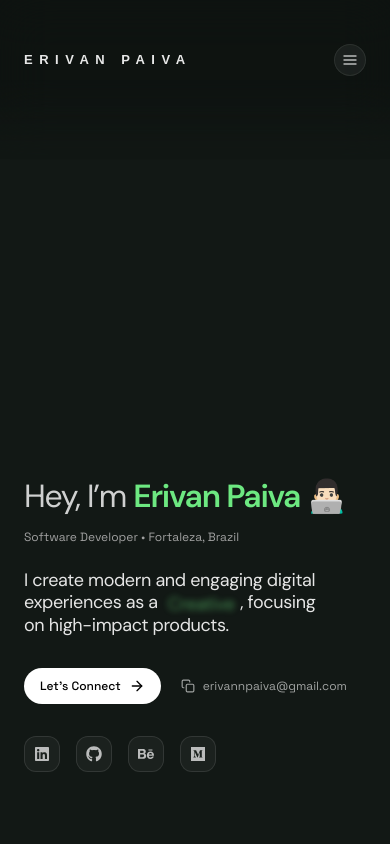
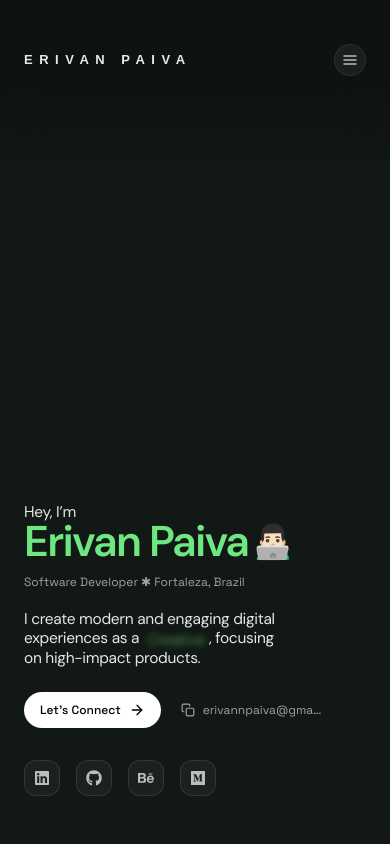
Before and after one commit to erivanpaiva/erivanpaiva-portfolio, a Next.js app: page / in a window 390 px wide. Shown: the top 844 px of the page. Built offline with nearby package versions, Linux system fonts and the light colour scheme; a web font is replaced by a local one.

Commit message:
feat: refine hero layout and responsive proportions

```diff
--- a/src/sections/Hero.tsx
+++ b/src/sections/Hero.tsx
@@ -65,31 +65,27 @@ export default function Hero() {
 
   return (
     <section id="home" className="min-h-screen">
-      <div className="max-w-[1200px] mx-auto px-6 min-h-screen flex flex-col justify-end pb-18 md:pb-20">
+      <div className="max-w-[1200px] mx-auto px-6 min-h-screen flex flex-col justify-end pb-12 md:pb-14">
         <motion.div
           variants={container}
           initial="hidden"
           animate="visible"
-          className="
-    flex flex-col items-start text-left
-  "
+          className="flex flex-col items-start text-left"
         >
           <motion.h1
             variants={fadeUpBlur}
-            className={`
-    ${dmSans.className}
-    text-[32px] sm:text-[40px] md:text-[56px] lg:text-[72px]
-    leading-[1.02]
-    tracking-[-0.04em]
-    flex items-baseline gap-3 sm:gap-5
-  `}
+            className={`${dmSans.className} text-[15.5px] sm:text-[22px] md:text-[28px] lg:text-[42px] leading-[1.70] tracking-[-0.02em] text-[#e5e5e5] mt-6 `}
           >
-            <span>
-              <span className="text-white/80 font-normal">Hey, I’m </span>
+            Hey, I’m
+          </motion.h1>
 
-              <span className="font-semibold text-[#6de881]">
-                Erivan Paiva 👨🏻‍💻
-              </span>
+          <motion.h1
+            variants={fadeUpBlur}
+            className={` ${dmSans.className} text-[43px] sm:text-[60px] md:text-[76px] lg:text-[115px] font-semibold text-[#6de881] leading-[0] tracking-[-0.04em] flex items-center flex-wrap gap-1 sm:gap-2 md:gap-3 `}
+          >
+            Erivan Paiva
+            <span className="text-[33px] sm:text-[50px] md:text-[66px] lg:text-[95px] xl:text-[95px] shrink-0 leading-none">
+              👨🏻‍💻
             </span>
           </motion.h1>
 
@@ -97,23 +93,15 @@ export default function Hero() {
             variants={fadeUpBlur}
             className="text-xs sm:text-sm md:text-base text-neutral-400 mt-4"
           >
-            Software Developer • Fortaleza, Brazil
+            Software Developer ✱ Fortaleza, Brazil
           </motion.p>
 
           <motion.p
             variants={fadeUpBlur}
-            className={`
-    ${dmSans.className}
-    text-[18px] sm:text-[22px] md:text-[28px] lg:text-[42px]
-    leading-[1.25]
-    tracking-[-0.02em]
-    text-[#e5e5e5]
-    max-w-[300px] sm:max-w-[380px] md:max-w-[480px] lg:max-w-[700px]
-    mt-6
-  `}
+            className={` ${dmSans.className} text-[15.5px] sm:text-[22px] md:text-[28px] lg:text-[42px] leading-[1.25] tracking-[-0.02em] text-[#e5e5e5] max-w-[260px] sm:max-w-[380px] md:max-w-[480px] lg:max-w-[700px] mt-5 `}
           >
             I create modern and engaging digital experiences as a{" "}
-            <span className="inline-flex justify-center items-center w-[70px] sm:w-[88px] md:w-[110px] lg:w-[172px] mx-1">
+            <span className="inline-flex justify-center items-center w-[58px] sm:w-[88px] md:w-[112px] lg:w-[172px] mx-1">
               <AnimatePresence mode="wait">
                 <motion.span
                   key={roles[currentRole]}
@@ -132,21 +120,9 @@ export default function Hero() {
 
           <motion.div
             variants={fadeUpBlur}
-            className="flex items-center gap-2 sm:gap-4 mt-8 sm:mt-10"
+            className="flex items-center gap-2 sm:gap-3 mt-6 sm:mt-8"
           >
-            <button
-              className="
-group flex items-center gap-2
-px-4 py-2.5 sm:px-6 sm:py-3
-rounded-full
-bg-white text-black
-text-xs sm:text-sm font-medium
-whitespace-nowrap
-hover:scale-[1.04] active:scale-[0.97]
-hover:shadow-[0_0_25px_rgba(255,255,255,0.25)]
-transition-all duration-300
-"
-            >
+            <button className=" group flex items-center gap-2 px-4 py-2.5 sm:px-6 sm:py-3 rounded-full bg-white text-black text-xs sm:text-sm font-medium whitespace-nowrap hover:scale-[1.04] active:scale-[0.97] hover:shadow-[0_0_25px_rgba(255,255,255,0.25)] transition-all duration-300 ">
               Let's Connect
               <FiArrowRight
                 size={16}
@@ -156,19 +132,10 @@ transition-all duration-300
 
             <button
               onClick={handleCopy}
-              className={`
-  flex items-center gap-2
-  px-3 py-2 sm:px-4 sm:py-2.5
-  rounded-full
-  text-xs sm:text-sm
-  text-white/60 hover:text-white
-  transition-all duration-300
-  flex-1 min-w-0
-  ${copied ? "text-white" : ""}
-`}
+              className={` flex items-center gap-2 px-3 py-2 sm:px-4 sm:py-2.5 rounded-full text-xs sm:text-sm text-white/60 hover:text-white transition-all duration-300 flex-1 min-w-0 ${copied ? "text-white" : ""} `}
             >
               <FiCopy size={14} />
-              <span className="break-all">
+              <span className="truncate block max-w-[120px] sm:max-w-[180px] md:max-w-[240px]">
                 {copied ? "Copied!" : "erivannpaiva@gmail.com"}
               </span>
             </button>
@@ -181,14 +148,7 @@ transition-all duration-300
                 href=""
                 target="_blank"
                 variants={fadeUpBlur}
-                className="
-        w-9 h-9 sm:w-10 sm:h-10 flex items-center justify-center
-        rounded-xl bg-white/[0.04] border border-white/10
-        hover:bg-white/[0.08]
-        hover:-translate-y-[2px]
-        hover:shadow-[0_0_20px_rgba(255,255,255,0.15)]
-        transition-all duration-300
-      "
+                className=" w-9 h-9 sm:w-10 sm:h-10 flex items-center justify-center rounded-xl bg-white/[0.04] border border-white/10 hover:bg-white/[0.08] hover:-translate-y-[2px] hover:shadow-[0_0_20px_rgba(255,255,255,0.15)] transition-all duration-300 "
               >
                 <Icon size={16} className="text-white/70" />
               </motion.a>
```
